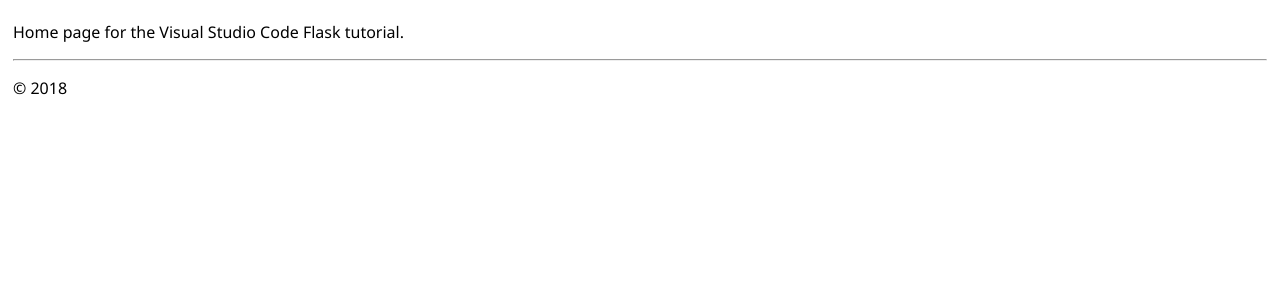
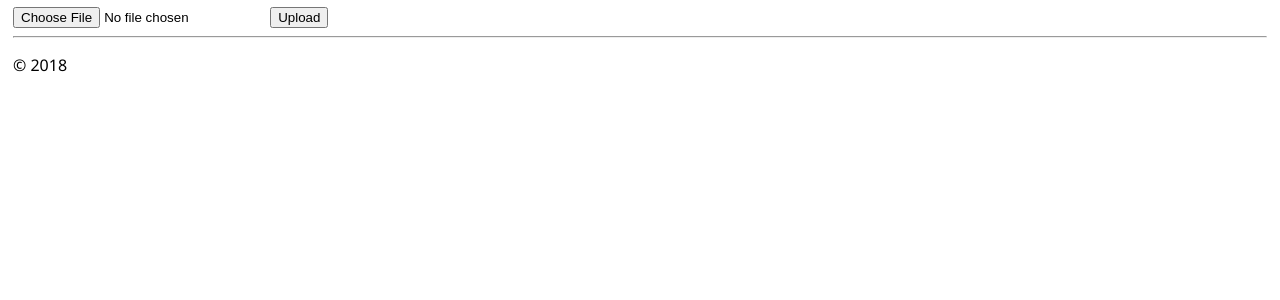
Before and after one commit to ccasner/l7-benford-app, a Flask app: page / in a window 1280 px wide. Shown: the part 47-347 px from the top of the page. Run offline with Flask 2, Linux system fonts and the light colour scheme.

Commit message:
Adds upload button for uploading csv files

```diff
--- a/app/templates/home.html
+++ b/app/templates/home.html
@@ -3,5 +3,8 @@
 Home
 {% endblock %}
 {% block content %}
-<p>Home page for the Visual Studio Code Flask tutorial.</p>
+<form method = "POST" enctype="multipart/form-data" action = "/">
+    <input type="file" name="file" accept=".csv">
+    <input type = "submit" value="Upload">
+</form>
 {% endblock %}
```
